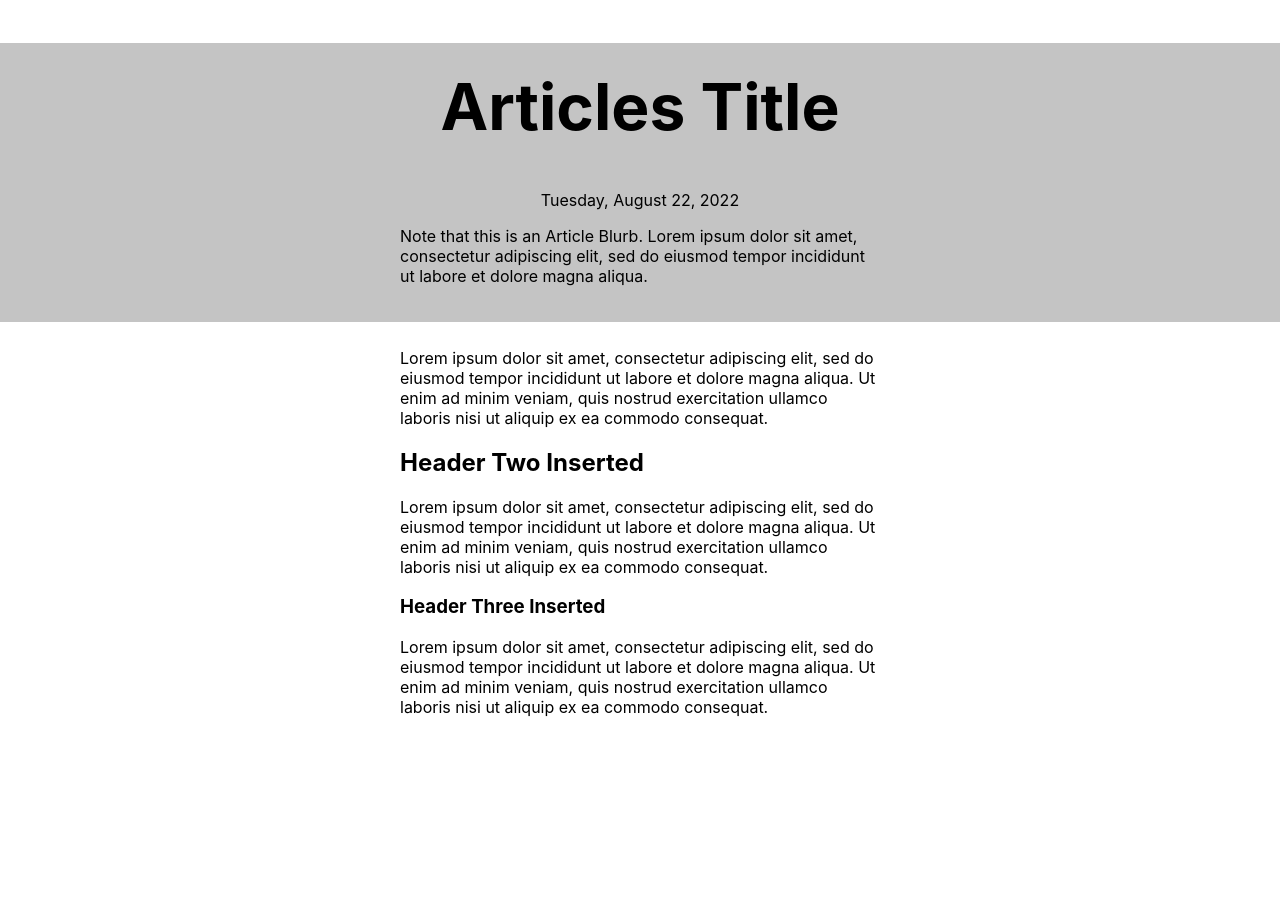
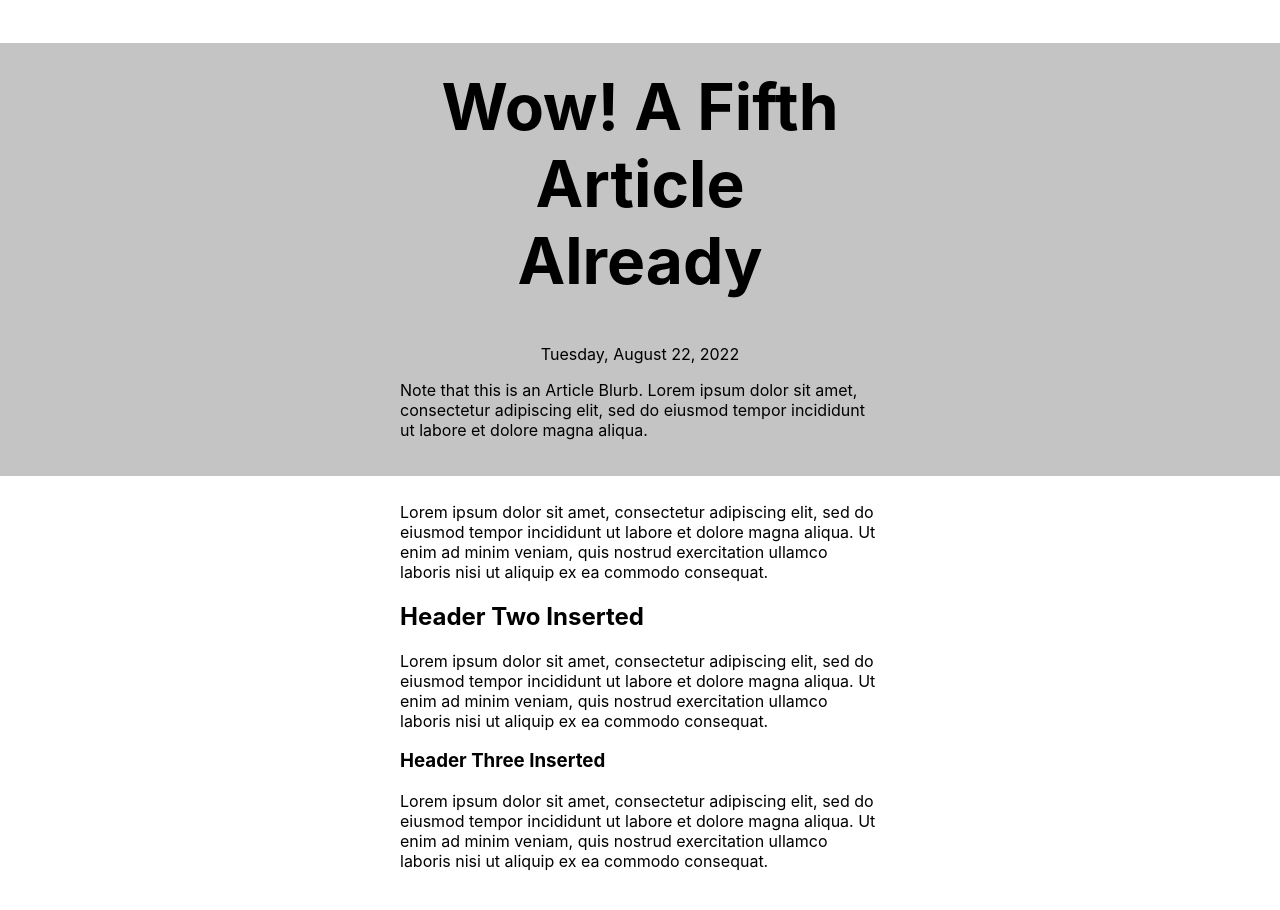
Before and after one commit to justineha/DWAfall2022-exercise-two, a React (Create React App) app: page /article/article-five in a window 1280 px wide. Shown: the top 910 px of the page. Before the commit the page ends 800 px from the top, so only its background shows below. Built offline with nearby package versions, Linux system fonts and the light colour scheme.

Commit message:
added useParams and article.id

```diff
--- a/src/pages/article.js
+++ b/src/pages/article.js
@@ -1,11 +1,17 @@
 import React from "react";
+import { useParams } from "react-router";
+import Data from '../components/data';
 
 function Article() {
+    const {id} = useParams();
+
+    const articleData = Data.find((article) => article.id === id);
+
     return (
         <main>
             <header>
                 <div className="headercontent">
-                    <h1>Articles Title</h1>
+                    <h1>{articleData.title}</h1>
                     <p className="title-date">Tuesday, August 22, 2022</p>
                     <p className="title-blurb">Note that this is an Article Blurb. Lorem ipsum dolor sit amet, consectetur adipiscing elit, sed do eiusmod tempor incididunt ut labore et dolore magna aliqua.</p>
                 </div>
```
